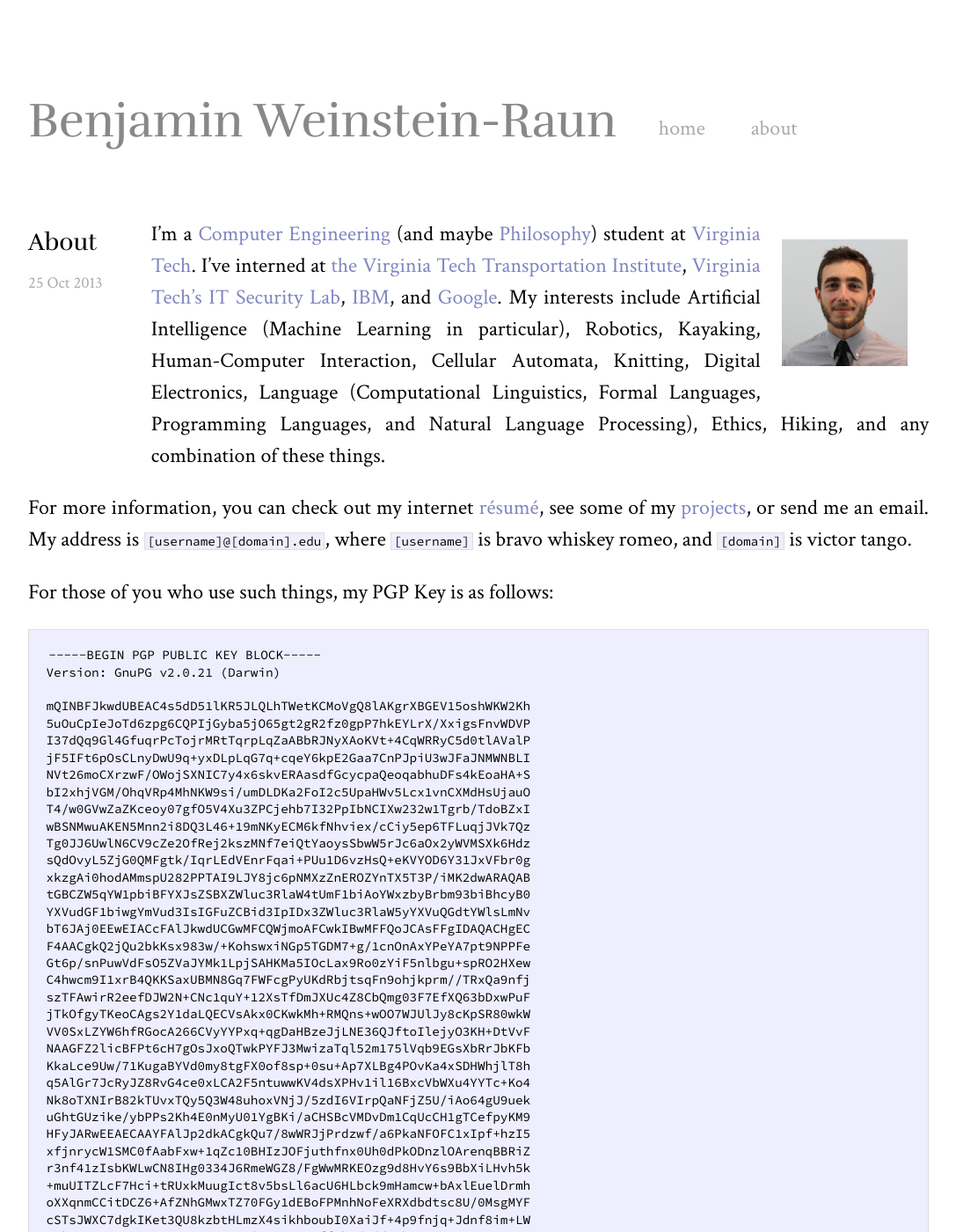
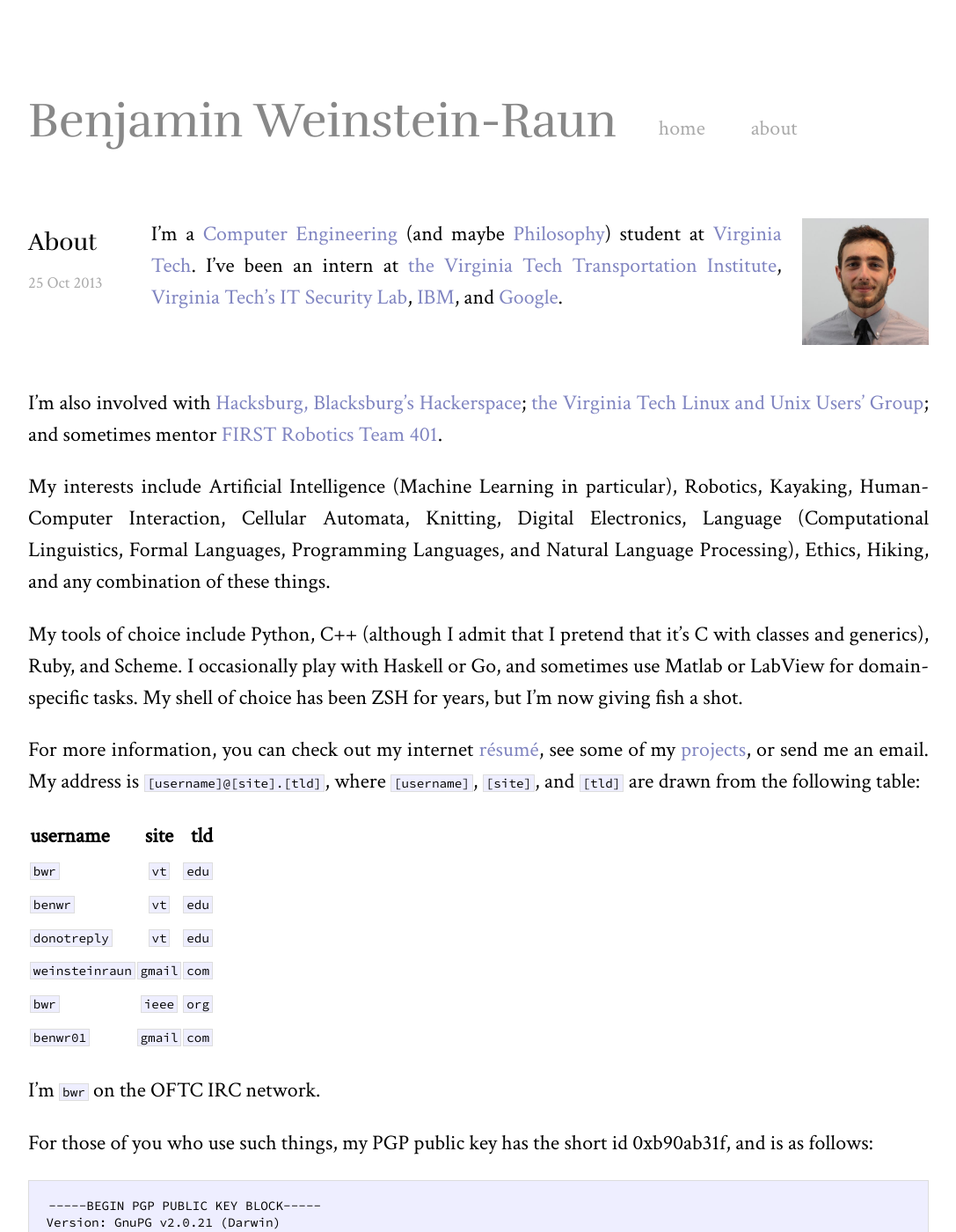
Before and after one commit to benwr/benwr.github.io, a Jekyll site: the page built from about.markdown, in a window 1280 px wide and 1400 px high. Shown: the whole window at 88% size, without its empty margins (96-1183 px from the left). Built offline with Jekyll 4.4.1, drawn with Linux system fonts in a browser that asks for light colours; Markdown is read by kramdown in place of the engine named in the settings.

Commit message:
added better email listings

````diff
--- a/_config.yml
+++ b/_config.yml
@@ -1,3 +1,6 @@
 name: Benjamin Weinstein-Raun
 markdown: redcarpet
 pygments: true
+destination: /srv/http
+redcarpet:
+  extensions: ["no_intra_emphasis", "fenced_code_blocks", "autolink", "tables", "with_toc_data"]
--- a/about.markdown
+++ b/about.markdown
@@ -6,25 +6,49 @@ date: 2013-10-25 21:22:37
 
 <img src="/images/030f68d.jpg"
   alt="I wear a tie once a year. I burn it immediately afterwards."
-  style="float:right;clear:both;width:6em;margin:1em;" />
+  style="float:right;clear:both;width:6em;margin: 0 0 1em 1em;" />
 I'm a [Computer Engineering](http://www.ece.vt.edu)
 (and maybe [Philosophy](http://www.phil.vt.edu)) student at
-[Virginia Tech](http://vt.edu). I've interned at
+[Virginia Tech](http://vt.edu). I've been an intern at
 [the Virginia Tech Transportation Institute](http://www.vtti.vt.edu),
 [Virginia Tech's IT Security Lab](http://www.security.vt.edu/security_lab/),
 [IBM](http://ibm.com), and [Google](http://google.com).
+
+I'm also involved with
+[Hacksburg, Blacksburg's Hackerspace](http://hacksburg.org);
+[the Virginia Tech Linux and Unix Users' Group](http://vtluug.org); and
+sometimes mentor [FIRST Robotics Team 401](http://team401.info).
+
 My interests include Artificial Intelligence (Machine Learning in particular),
-Robotics, Kayaking, Human-Computer Interaction, Cellular Automata, Knitting, Digital Electronics,
-Language (Computational Linguistics, Formal Languages, Programming Languages,
-and Natural Language Processing), Ethics, Hiking, and any combination of these things.
+Robotics, Kayaking, Human-Computer Interaction, Cellular Automata, Knitting,
+Digital Electronics, Language (Computational Linguistics, Formal Languages,
+Programming Languages, and Natural Language Processing), Ethics, Hiking, and any
+combination of these things.
+
+My tools of choice include Python, C++ (although I admit that I pretend that
+it's C with classes and generics), Ruby, and Scheme. I occasionally play with
+Haskell or Go, and sometimes use Matlab or LabView for domain-specific tasks.
+My shell of choice has been ZSH for years, but I'm now giving fish a shot.
 
 For more information, you can check out my internet
 [r&eacute;sum&eacute;](http://www.linkedin.com/pub/ben-weinstein-raun/28/967/368/),
 see some of my [projects](http://github.com/benwr), or send me an email. My address
-is `[username]@[domain].edu`, where `[username]` is bravo whiskey romeo, and
-`[domain]` is victor tango.
+is `[username]@[site].[tld]`, where `[username]`,
+`[site]`, and `[tld]` are drawn from the following table:
 
-For those of you who use such things, my PGP Key is as follows:
+| username        | site    | tld   |
+| --------------- |:-------:| -----:|
+| `bwr`           | `vt`    | `edu` |
+| `benwr`         | `vt`    | `edu` |
+| `donotreply`    | `vt`    | `edu` |
+| `weinsteinraun` | `gmail` | `com` |
+| `bwr`           | `ieee`  | `org` |
+| `benwr01`       | `gmail` | `com` |
+
+I'm `bwr` on the OFTC IRC network.
+
+For those of you who use such things, my PGP public key has the short id 0xb90ab31f,
+and is as follows:
 
 ```
 -----BEGIN PGP PUBLIC KEY BLOCK-----
````
